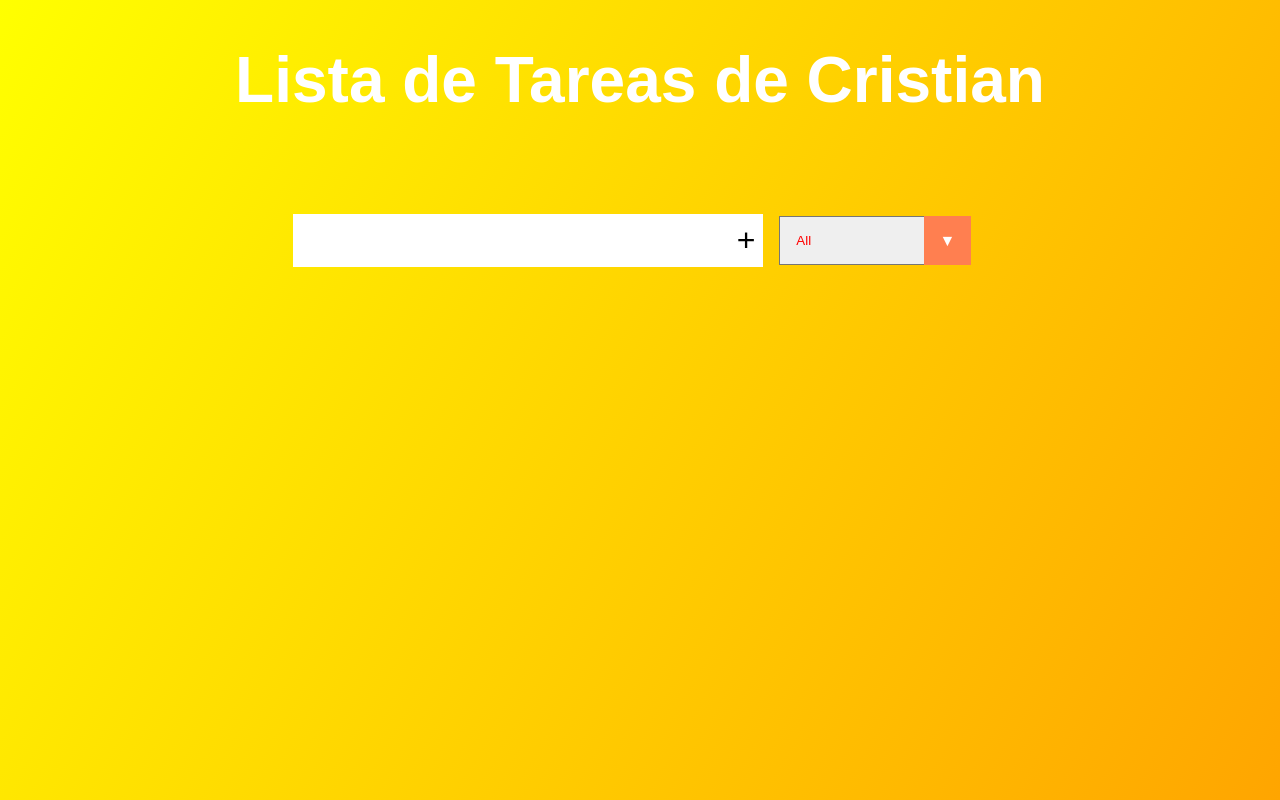
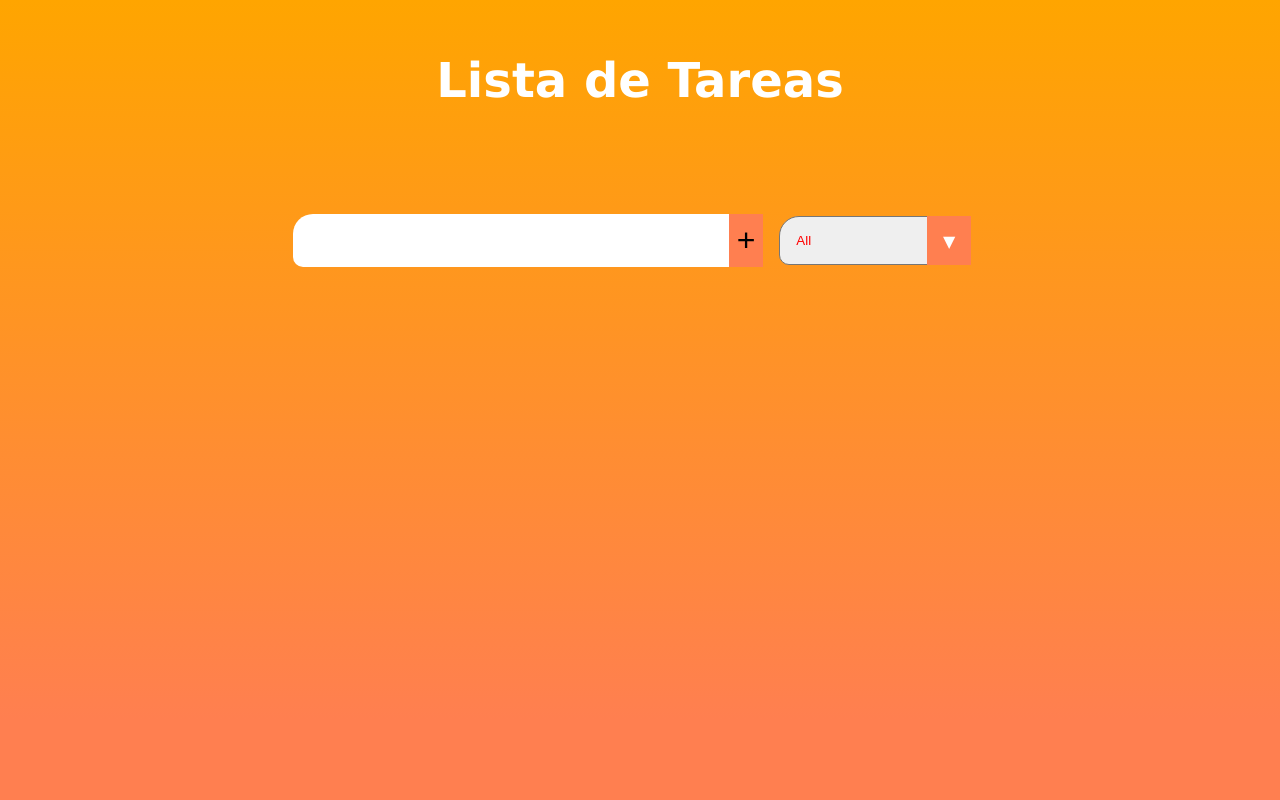
Before and after one commit to Barallobre/todoList, a React (Create React App) app: page / in a window 1280 px wide. Built offline with nearby package versions, Linux system fonts and the light colour scheme.

Commit message:
cambios en los estilos

```diff
--- a/src/App.css
+++ b/src/App.css
@@ -1,101 +1,104 @@
-*{
+* {
   margin: 0;
-    padding:0;
+  padding: 0;
   box-sizing: border-box;
 }
-body{
-    background-image: linear-gradient(120deg, yellow 0%, orange);
+body {
+  background-image: linear-gradient(0deg, coral 10%, orange);
   color: white;
-    font-family: "Poppins",sans-serif;
+  font-family: Verdana, Geneva, Tahoma, sans-serif;
   min-height: 100vh;
 }
-header{
-    font-size: 2rem;
+header {
+  font-size: 1.5rem;
 }
 header,
-form{
+form {
   min-height: 20vh;
   display: flex;
   justify-content: center;
   align-items: center;
 }
 form input,
-form button{
-    padding:0.5rem;
+form button {
+  padding: 0.5rem;
   font-size: 2rem;
   border: none;
-    background:white;
+
+  background: white;
 }
+form input {
+  border-radius: 20px 0px 0px 10px;
+}
+form button {
+  background-color: coral;
+}
+form button:hover {
+  color: white;
 
-
-
-
-
-form button:hover{
-color: coral;
-background:white;
   cursor: pointer;
   transition: all 0.3s ease;
 }
 
-.todo-container{
-    display:flex;
+.todo-container {
+  display: flex;
   justify-content: center;
   align-items: center;
 }
 
-.todo-list{
+.todo-list {
   min-width: 30%;
   list-style: none;
 }
 
-.todo{
-    margin:05rem;
-    background:white;
-    font-size:1.5rem;
+.todo {
+  margin: 05rem;
+  background: white;
+  font-size: 1.5rem;
   color: black;
-    display:flex;
+  display: flex;
   justify-content: space-between;
   align-items: center;
   transition: all 1s ease;
 }
 
-.filter-todo{
-    padding:1rem;
+.filter-todo {
+  padding: 1rem;
+  border-radius: 20px 0 0 10px;
 }
 
-.todo li{
-    flex:1;
+.todo li {
+  flex: 1;
 }
 
 .trash-btn,
-.complete-btn{
-    background:coral;
+.complete-btn {
+  background: coral;
   color: white;
   border: none;
   padding: 1rem;
   cursor: pointer;
   font-size: 1rem;
 }
-.complete-btn{
-    background:rgb(11,212,162);
+.complete-btn {
+  background: rgb(11, 212, 162);
 }
 
-.todo-item{
+.todo-item {
   padding: 0rem 0.5rem;
 }
 .fa-trash,
-fa-check{
-    pointer-events:none;
+fa-check {
+  pointer-events: none;
 }
-.fall{
+.fall {
   transform: translateY(10rem) rotateZ(20deg);
 }
-.completed{
+.completed {
   text-decoration: line-through;
   opacity: 0.5;
 }
-select{
+select {
   -webkit-appearance: none;
   -moz-appearance: none;
   appearance: none;
@@ -105,25 +108,24 @@ select{
   background-image: none;
 }
 
-
-.select{
-    margin:1rem;
-    position:relative;
+.select {
+  margin: 1rem;
+  position: relative;
   overflow: hidden;
 }
-select{
-    color:red;
+select {
+  color: red;
   font-family: sans-serif;
   cursor: pointer;
   width: 12rem;
 }
-.select::after{
+.select::after {
   content: "\25BC";
   position: absolute;
   top: 0;
   right: 0;
   padding: 1rem;
-    background:coral;
+  background: coral;
   cursor: pointer;
   pointer-events: none;
 }
--- a/src/App.js
+++ b/src/App.js
@@ -1,43 +1,51 @@
-import {useState, useEffect} from 'react';
-import './App.css';
+import { useState, useEffect } from "react";
+import "./App.css";
 
-import Form from './componentes/Form';
-import TodoList from './componentes/todoList';
+import Form from "./componentes/Form";
+import TodoList from "./componentes/todoList";
 function App() {
+  const [inputText, setInputText] = useState("");
+  const [todos, setTodos] = useState([]);
+  const [status, setStatus] = useState("all");
+  const [filteredTodos, setFilteredTodos] = useState([]);
 
+  useEffect(() => {
+    filterHandler();
+  }, [todos, status]);
 
-
-  const[inputText,setInputText] = useState("");
-  const[todos,setTodos] = useState([]);
-  const[status,setStatus] = useState('all');
-  const[filteredTodos,setFilteredTodos] = useState([]);
-
-  useEffect(()=>{
-    filterHandler();
-  },[todos,status]);
-
-  const filterHandler = () =>{
-    switch(status){
-      case 'completed':
-        setFilteredTodos(todos.filter(todo => todo.completed === true));
+  const filterHandler = () => {
+    switch (status) {
+      case "completed":
+        setFilteredTodos(todos.filter((todo) => todo.completed === true));
         break;
-      case 'uncompleted':
-        setFilteredTodos(todos.filter(todo => todo.completed === false));
+      case "uncompleted":
+        setFilteredTodos(todos.filter((todo) => todo.completed === false));
         break;
       default:
         setFilteredTodos(todos);
         break;
     }
-}
-
+  };
 
   return (
     <div className="App">
       <header>
-        <h1>Lista de Tareas de Cristian</h1>
+        <h1>Lista de Tareas</h1>
       </header>
-      <Form inputText={inputText} todos={todos} setTodos={setTodos} setInputText={setInputText} setStatus={setStatus} status={status}/>
-      <TodoList setTodos={setTodos} todos={todos} filteredTodos={filteredTodos} status={status}/>
+      <Form
+        inputText={inputText}
+        todos={todos}
+        setTodos={setTodos}
+        setInputText={setInputText}
+        setStatus={setStatus}
+        status={status}
+      />
+      <TodoList
+        setTodos={setTodos}
+        todos={todos}
+        filteredTodos={filteredTodos}
+        status={status}
+      />
     </div>
   );
 }
```
Lines whose indentation alone changed are shown as unchanged.
